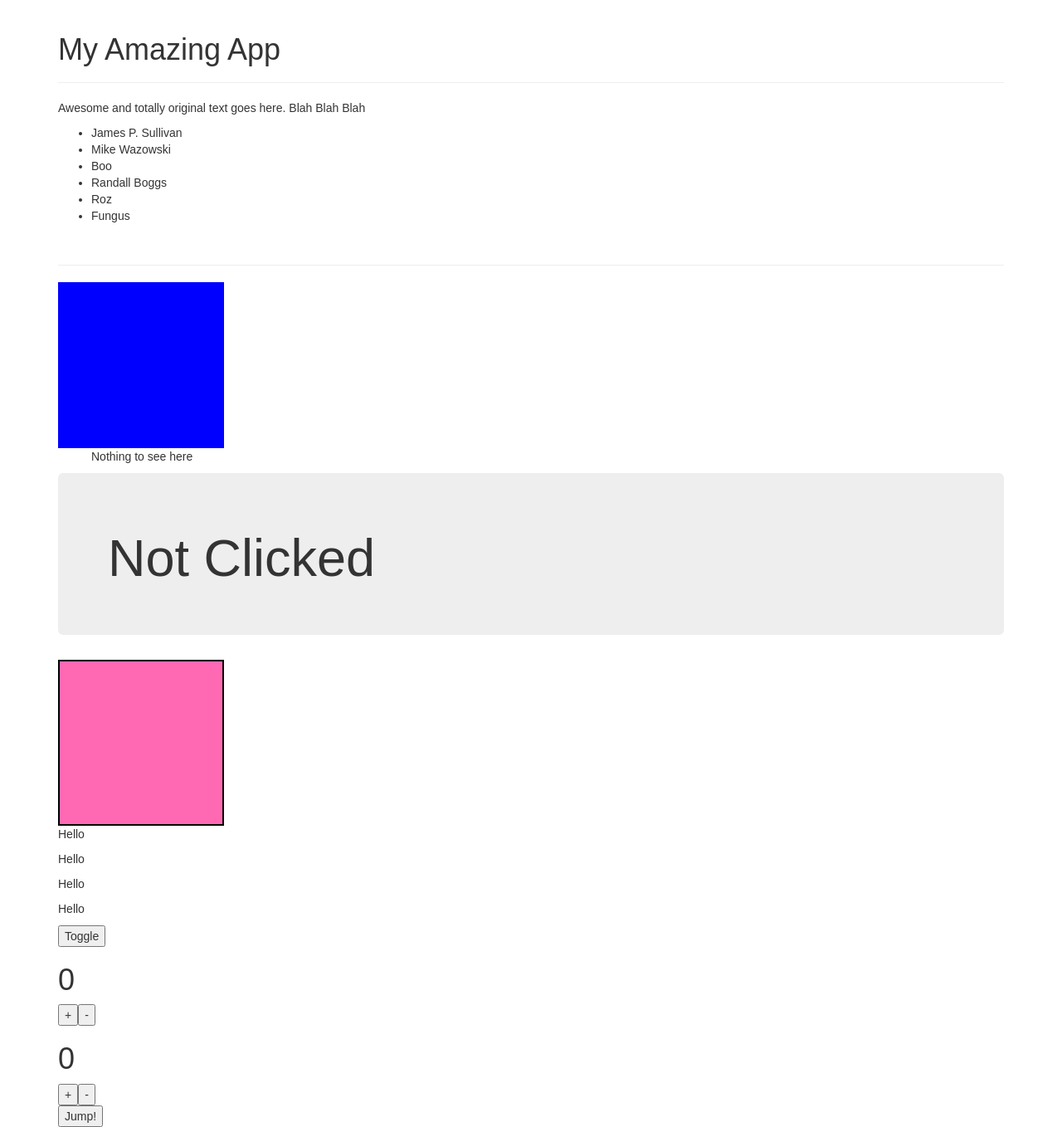
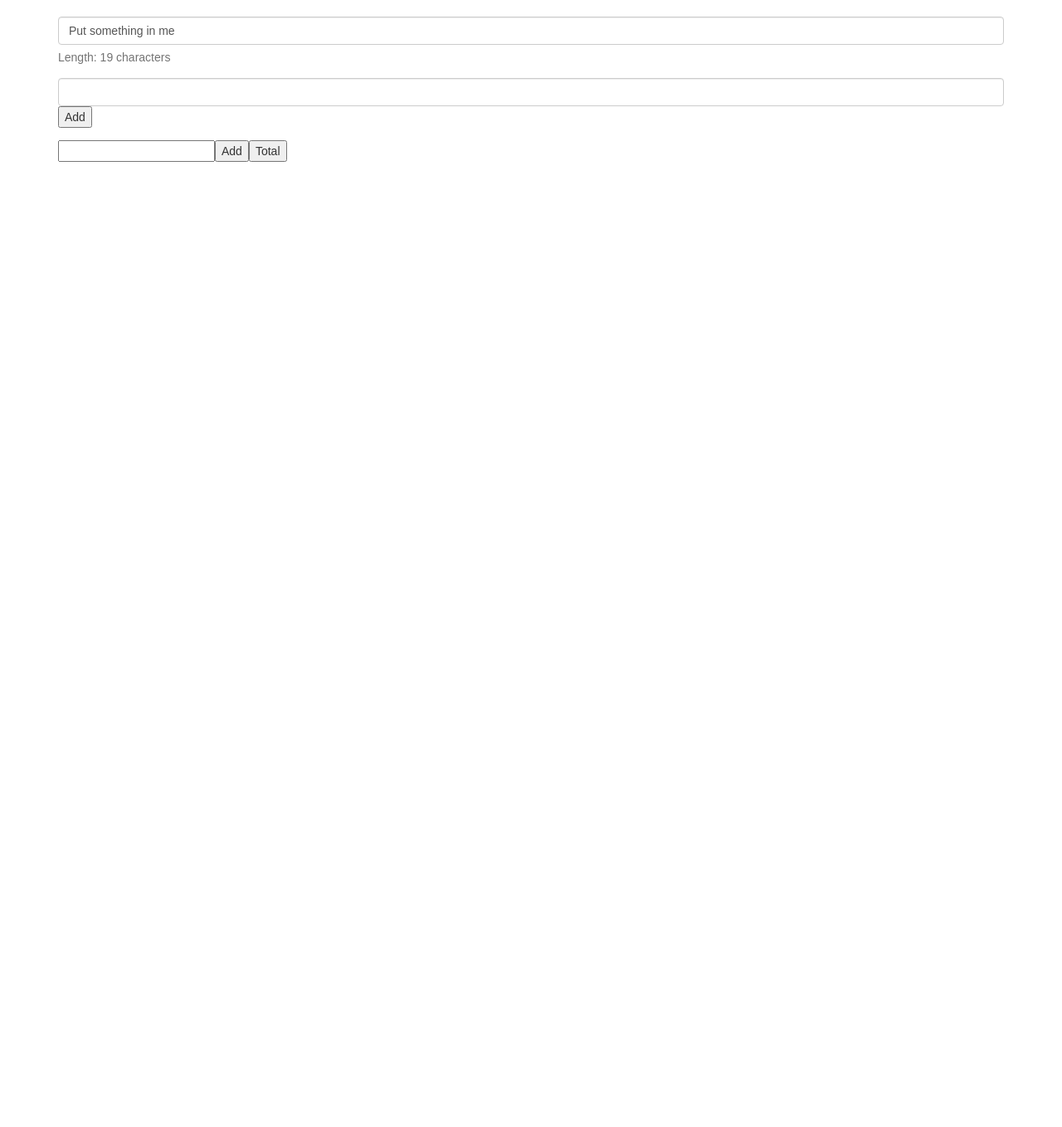
Before and after one commit to arthurg90/react-week, a React (Create React App) app: page / in a window 1280 px wide. Shown: the whole page at 83% size. After the commit the page ends 800 px from the top, so only its background shows below. Built offline with nearby package versions, Linux system fonts and the light colour scheme.

Commit message:
forms challenge ex 2 and 3

```diff
--- a/src/App.jsx
+++ b/src/App.jsx
@@ -1,32 +1,49 @@
+// state App
+// import React from "react";
+// import Header from "./Header";
+// import Paragraph from "./Paragraph";
+// import SquareClick from "./states-challenges/SquareClick";
+// import People from "./People";
+// import Stuff from "./Stuff";
+// import Clicked from "./states-challenges/Clicked";
+// import ToggleText from "./states-challenges/ToggleText";
+// import Counter from "./states-challenges/Counter"
+// import StepCounter from "./states-challenges/StepCounter"
+// import CatchMeIfYouCan from "./states-challenges/CatchMeIfYouCan"
+
+
+// const App = () => (
+
+//     <div>
+// 	    <Header>My Amazing App</Header>
+// 	    <Paragraph>Awesome and totally original text goes here. Blah Blah Blah</Paragraph>
+//     	<People names = {["James P. Sullivan", "Mike Wazowski", "Boo", "Randall Boggs", "Roz", "Fungus"]} />
+//     	<Stuff square = "true" />
+//     	<Clicked />
+//     	<SquareClick colour="hotpink" />
+// 		<ToggleText initial="Hello" alternate="World" />
+// 		<Counter max="100" />
+// 		<StepCounter max="100" step="5" />
+// 		<CatchMeIfYouCan jump="100" />
+// 	</div>
+// );
+
+// export default App;
+
+// forms app
+
 import React from "react";
-import Header from "./Header";
-import Paragraph from "./Paragraph";
-import SquareClick from "./states-challenges/SquareClick";
-import People from "./People";
-import Stuff from "./Stuff";
-import Clicked from "./states-challenges/Clicked";
-import ToggleText from "./states-challenges/ToggleText";
-import Counter from "./states-challenges/Counter"
-import StepCounter from "./states-challenges/StepCounter"
-import CatchMeIfYouCan from "./states-challenges/CatchMeIfYouCan"
+import Length from "./forms-challenges/Length";
+import List	from "./forms-challenges/List";
+import Adder from "./forms-challenges/Adder"
 
 
 const App = () => (
-
     <div>
-	    <Header>My Amazing App</Header>
-	    <Paragraph>Awesome and totally original text goes here. Blah Blah Blah</Paragraph>
-    	<People names = {["James P. Sullivan", "Mike Wazowski", "Boo", "Randall Boggs", "Roz", "Fungus"]} />
-    	<Stuff square = "true" />
-    	<Clicked />
-    	<SquareClick colour="hotpink" />
-		<ToggleText initial="Hello" alternate="World" />
-		<Counter max="100" />
-		<StepCounter max="100" step="5" />
-		<CatchMeIfYouCan jump="100" />
+	    <Length />
+	    <List />
+	    <Adder />
 	</div>
 );
 
 export default App;
-
-// <SquareClick colour="hotpink" />
--- /dev/null
+++ b/src/forms-challenges/Adder.jsx
@@ -0,0 +1,61 @@
+import React, { Component } from "react";
+
+class Adder extends Component {
+    constructor(props) {
+        super(props);
+        // setup our state
+        this.state = {
+            counter: 0,
+        };
+
+        this.clickedUp = this.clickedUp.bind(this);
+        this.clickedDown = this.clickedDown.bind(this);
+
+    }
+
+	clickedUp() {
+
+	        // get current value
+	        let current = this.state.counter;
+
+	        let { max } = this.props;
+
+	        // set new value
+	        if (current < max) {
+		        this.setState({ counter: current + 1 });
+	    	}
+
+	    }
+
+	clickedDown() {
+
+	        // get current value
+	        let current = this.state.counter;
+
+	        // set new value
+	        if (current > 0) {
+	        	this.setState({ counter: current - 1 });
+	        }
+
+	    }
+
+
+	    render() {
+
+	        return (
+	            <div>
+	            	<input type="number"></input>
+	            	<button onClick={ this.clickedUp }>Add</button>
+	            	<button onClick={ this.clickedDown }>Total</button>
+	    		</div>
+	        );
+
+	    }
+	}
+
+
+
+
+ // It should consist of a <p> and a <button>Toggle</button>. When the <button> is clicked the text of the <p> tag should alternate between initial and alternate.
+
+export default Adder;
--- /dev/null
+++ b/src/forms-challenges/Length.jsx
@@ -0,0 +1,31 @@
+// Create a <Length> component. It should contain an <input> and tell you how many characters have been typed into the <input>.
+
+import React, { Component } from "react";
+
+class Length extends Component {
+	constructor(props) {
+	    super(props);
+	    this.state = { value: "Put something in me" };
+        this.update = this.update.bind(this);
+
+	}
+
+	// e is the standard DOM event object
+update(e) {
+    // e.target is the DOM element the event fired on
+    // input elements have a value property that represents their current value
+    this.setState({ value: e.target.value });
+}
+
+    render() {
+        return (
+            <div className="form-group">
+                <label>{ this.props.label }</label>
+                <input onChange={ this.update } value={ this.state.value } className="form-control" />
+                <p className="help-block">Length: { this.state.value.length } characters</p>
+            </div>
+        );
+    }
+}
+
+export default Length;
--- /dev/null
+++ b/src/forms-challenges/List.jsx
@@ -0,0 +1,47 @@
+// Create a <List> component that consists of a <ul>, an <input>, and a <button>Add</button>. When you click the "Add" button, whatever is in the <input> should get added to the <ul>
+
+import React, { Component } from "react";
+
+class List extends Component {
+	constructor(props) {
+	    super(props);
+	    this.state = { value: "", array: [] };			//storing the states
+
+        this.update = this.update.bind(this);			//bind the events hndlers to the states
+	    this.clicked = this.clicked.bind(this);
+
+	}
+
+update(e) {												//event handler for input upating (e) object is needed for updating reference
+
+    this.setState({ value: e.target.value });
+}
+
+clicked() {											//event handler for clicking add button
+	let arrayCopy = this.state.array.slice();			//copying the array so that things are added, not overwritten in the array
+	arrayCopy.push(this.state.value);
+	this.setState({array: arrayCopy});					//set state to this ccopied array
+}
+
+
+render() {
+
+	const listItems = this.state.array.map((value, index) =>			//store {listItems} as a var for clarity
+	  <li key={index}>
+	    {value}
+	  </li>
+	);
+
+        return (
+            <div className="form-group">
+                <input onChange={ this.update } value={this.state.value} className="form-control" />
+                <button onClick={ this.clicked }>Add</button>
+                <ul>
+                    {listItems}
+                </ul>
+            </div>
+        );
+    }
+}
+
+export default List;
```
Also changed, not shown: src/forms-challenges/Input.jsx (added, +19 -0 lines), src/states-challenges/Clicked.jsx (+0 -20 lines).
